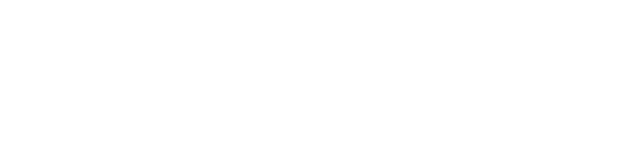
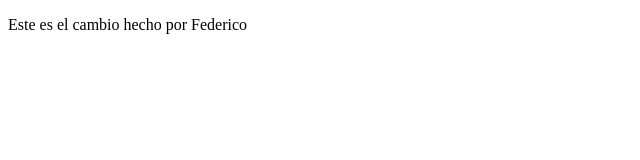
Before and after one commit to GonzaEscobar08/Grupo2, a plain HTML site: page index.html in a window 1280 px wide. Shown: the whole page, without its empty margins (0-640 px from the left). Drawn offline with Linux system fonts and the light colour scheme.

Commit message:
agrego un p

```diff
--- a/index.html
+++ b/index.html
@@ -8,5 +8,20 @@
 </head>
 <body>
 
+
+
+
+
+
+
+
+
+
+
+
+
+
+
+    <p>Este es el cambio hecho por Federico</p>
 </body>
 </html>
```
